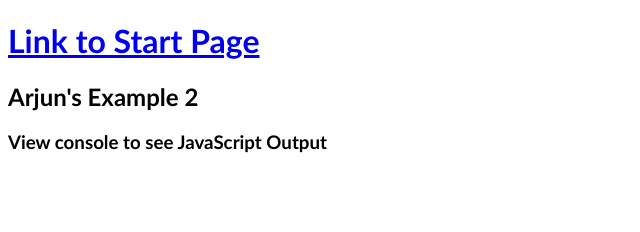
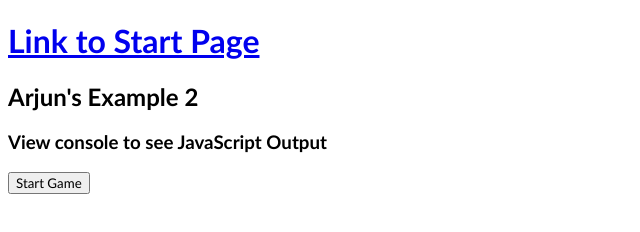
Before and after one commit to NairArjunWD/tutorial4, a plain HTML site: page html/ex2.html in a window 1280 px wide. Shown: the whole page, without its empty margins (0-640 px from the left). Drawn offline with Linux system fonts and the light colour scheme; files that its build step writes are made by us from their sources.

Commit message:
Guess Number Game finished.

```diff
--- a/html/ex2.html
+++ b/html/ex2.html
@@ -11,6 +11,8 @@
     <h2>Arjun's Example 2</h2>
     <h3>View console to see JavaScript Output</h3>
 
+    <button onclick="startGame()">Start Game</button>
+
     <script src="../js/ex2.js"></script>
 
 </body>
--- a/js/ex1.js
+++ b/js/ex1.js
@@ -1,4 +1,4 @@
 /* Tutorial 4
 Example 1 JavaScript code
 */
-console.log("Asher's Output from Tutorial 4 Example 1");
+console.log("Arjun's Output from Tutorial 4 Example 1");
--- a/js/ex2.js
+++ b/js/ex2.js
@@ -1,4 +1,32 @@
 /* Tutorial 4
 Example 1 JavaScript code
 */
-console.log("Asher's Output from Tutorial 4 Example 2");
+console.log("Arjun's Output from Tutorial 4 Example 2");
+
+function startGame() {
+    const randNum = Math.floor(Math.random() * 100) + 1;
+    let attempts = 0;
+
+    console.log("I'm thinking of a number (1–100). Try to guess it!");
+
+    while (true) {
+    const numInput = prompt("Guess the number (1–100):");
+    attempts++;
+
+    // Per instructions: assume valid entry; still parseInt to compare
+    const guess = Number.parseInt(numInput, 10);
+
+    if (guess < randNum) {
+        console.log("Too low, guess again");
+        alert("Too low, guess again");
+    } else if (guess > randNum) {
+        console.log("Too high, guess again");
+        alert("Too high, guess again");
+    } else {
+        console.log(`Correct! It took you ${attempts} attempts to guess the correct number.`);
+        alert(`Correct! It took you ${attempts} attempts to guess the correct number.`);
+        break;
+    }
+    }
+
+}
```
